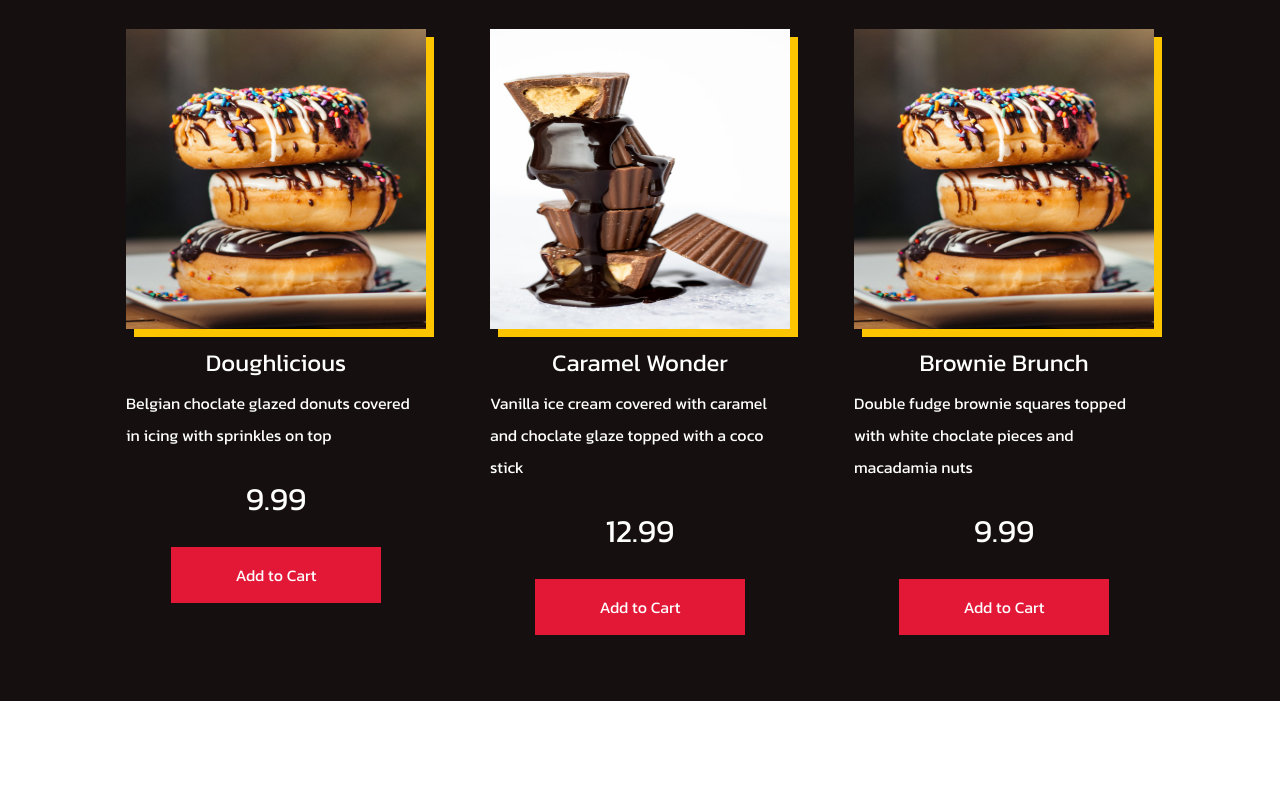
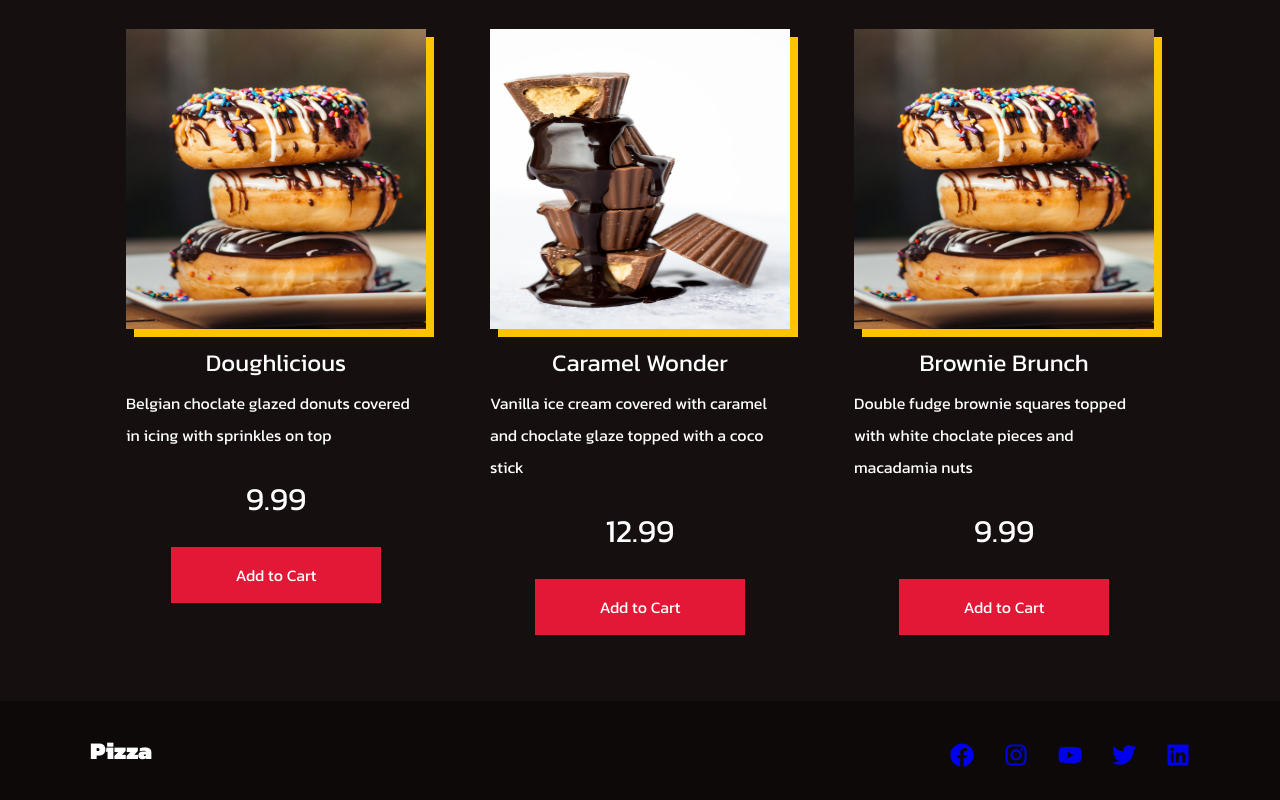
Before and after one commit to domludejesus/react-burger, a React (Create React App) app: page / in a window 1280 px wide. Shown: the part 2199-2999 px from the top of the page. Before the commit the page ends 2900 px from the top, so only its background shows below. Built offline with nearby package versions, Linux system fonts and the light colour scheme.

Commit message:
'Footer'

```diff
--- a/src/App.js
+++ b/src/App.js
@@ -5,6 +5,7 @@ import Hero from "./components/Hero";
 import Products from './components/Products';
 import { productData, productDataTwo } from './components/Products/data';
 import Feature from './components/Feature';
+import Footer from './components/Footer';
 
 
 
@@ -16,6 +17,7 @@ function App() {
       <Products heading='Choose Your favorite' data={productData} />
       <Feature />
       <Products heading='Sweet Treats for You' data={productDataTwo} />
+      <Footer />
     </Router>
   );
 }
--- a/src/components/Footer/FooterElements.js
+++ b/src/components/Footer/FooterElements.js
@@ -1,4 +1,4 @@
-import styled from 'styled-componets';
+import styled from 'styled-components';
 import { Link } from 'react-router-dom';
 
 export const FooterContainer = styled.footer`
@@ -9,5 +9,48 @@ export const FooterWrap = styled.div`
     padding: 16px 24px;
     display: flex;
     flex-direction: column;
-    justify-content:
-`
+    justify-content: center;
+    align-items: center;
+    max-width: 1300px;
+    margin: 0 auto;
+`;
+
+export const SocialMedia = styled.section`
+    max-width: 1300px;
+    width: 100%;
+`;
+
+export const SocialMediaWrap = styled.div`
+    display: flex;
+    justify-content: space-between;
+    align-items: center;
+    max-width: 1100px;
+    margin: 16px auto 0 auto;
+    @media screen and (max-width: 820px) {
+    flex-direction: column;
+    }
+`;
+
+export const SocialLogo = styled(Link)`
+    color: #fff;
+    justify-self: start;
+    cursor: pointer;
+    text-decoration: none;
+    font-size: 1.5rem;
+    display: flex;
+    align-items: center;
+    margin-bottom: 16px;
+    font-weight: bold;
+`;
+
+export const SocialIcons = styled.div`
+    display: flex;
+    justify-content: space-between;
+    align-items: center;
+    width: 240px;
+`;
+
+export const SocialIconLink = styled.a`
+    color:# fff;
+    font-size: 24px;
+`;
```
